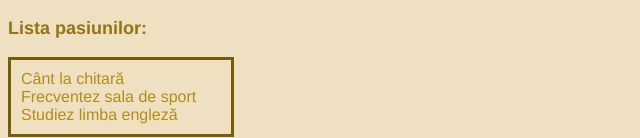
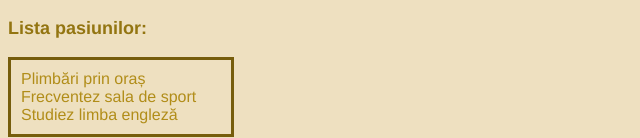
Before and after one commit to Ceban-Artiom/Lab4_Repos, a plain HTML site: page Lab07/Ceban_Artiom_CV.html in a window 1280 px wide. Shown: the part 814-952 px from the top of the page, 0-640 px from the left. Drawn offline with Linux system fonts and the light colour scheme.

Commit message:
Update Ceban_Artiom_CV.html

```diff
--- a/Lab07/Ceban_Artiom_CV.html
+++ b/Lab07/Ceban_Artiom_CV.html
@@ -188,7 +188,7 @@ button:hover{
         </table>
         <p id="lista_pas">Lista pasiunilor:</p>
         <ul id="list">
-            <li id="pas1">Cânt la chitară</li>
+            <li id="pas1">Plimbări prin oraș</li>
             <li id="pas2">Frecventez sala de sport</li>
             <li id="pas3">Studiez limba engleză</li>
         </ul>
```
